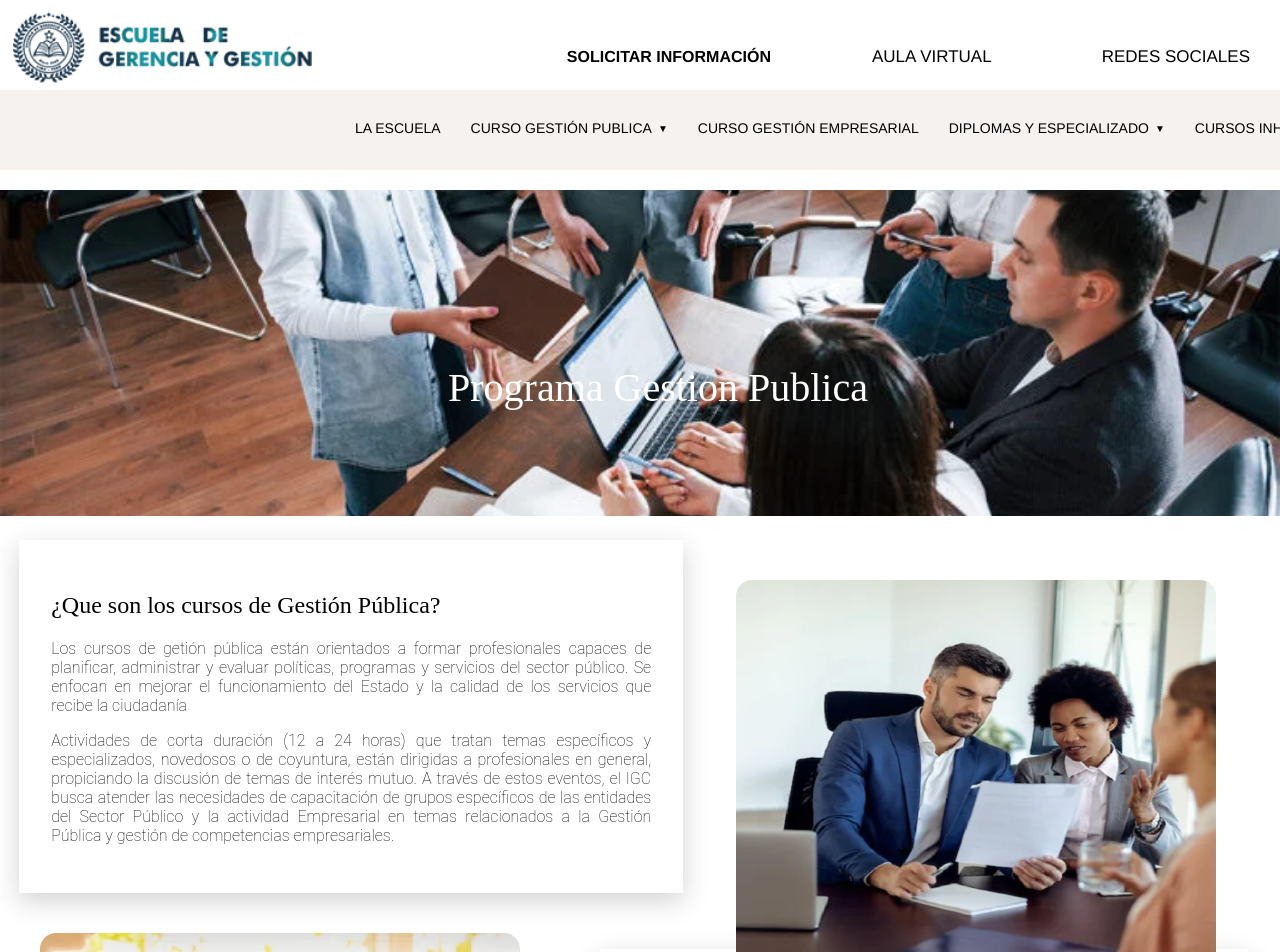
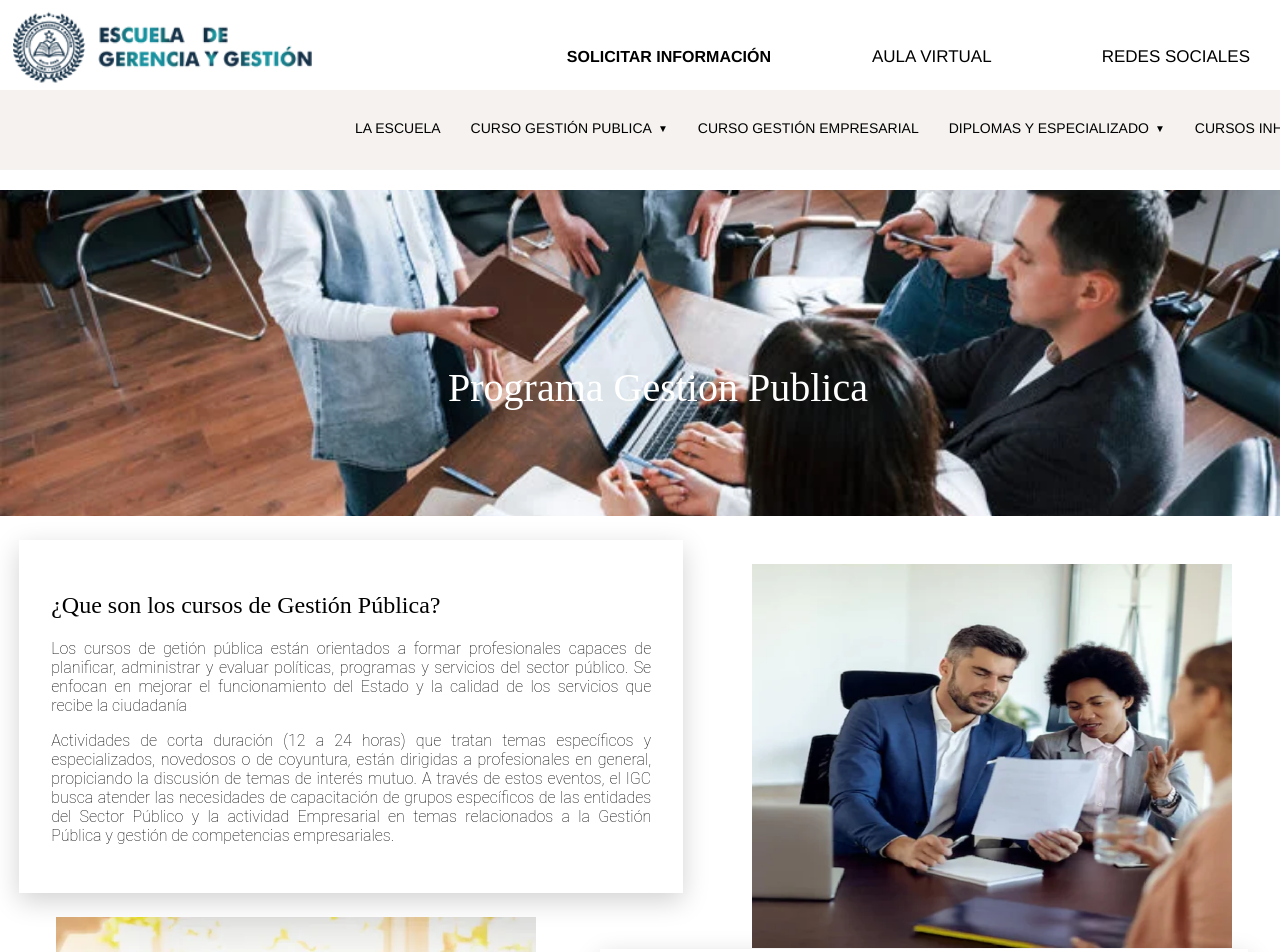
Before and after one commit to JLWhiter/mejora_frontend, a React (Create React App) app: page /programa-gestion-publica in a window 1280 px wide. Shown: the top 952 px of the page. Built offline with nearby package versions, Linux system fonts and the light colour scheme.

Commit message:
redistribucion del programa de gestion publica|
lo  reacomode las imagenes por sobre posición

```diff
--- a/src/contends/stylescss/programa-gestion-publica.css
+++ b/src/contends/stylescss/programa-gestion-publica.css
@@ -118,9 +118,10 @@
 
 .logo-gest-public-1,.logo-gest-public-2,.logo-gest-public-3{
     position:absolute;
+    padding: 1rem;
     width: 30rem;
-    height: 25rem;
-    margin-top: 2.5rem;
+    height: 24rem;
+    margin-top: .5rem;
 }
 .logo-gest-public-1,
 .logo-gest-public-3{
```
